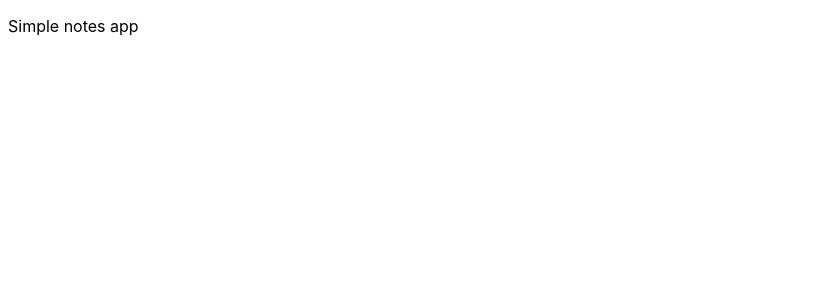
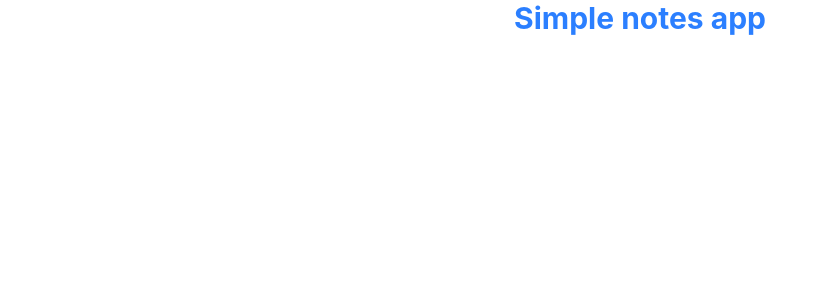
Before and after one commit to Ljupce11/simple-notes-app, a React (Vite) app: page / in a window 1280 px wide. Shown: the top 300 px of the page, without its empty margins (0-819 px from the left). Built offline with nearby package versions, Linux system fonts and the light colour scheme.

Commit message:
Add Tailwind CSS for styling and configuration

```diff
--- a/package.json
+++ b/package.json
@@ -10,8 +10,10 @@
     "preview": "vite preview"
   },
   "dependencies": {
+    "@tailwindcss/vite": "^4.0.6",
     "react": "^19.0.0",
-    "react-dom": "^19.0.0"
+    "react-dom": "^19.0.0",
+    "tailwindcss": "^4.0.6"
   },
   "devDependencies": {
     "@biomejs/biome": "1.9.4",
--- a/src/App.tsx
+++ b/src/App.tsx
@@ -1,7 +1,7 @@
 function App() {
   return (
     <>
-      <p>Simple notes app</p>
+      <p className="text-3xl font-bold text-center text-blue-500">Simple notes app</p>
     </>
   )
 }
--- a/src/index.css
+++ b/src/index.css
@@ -1,3 +1,5 @@
+@import "tailwindcss";
+
 :root {
   font-family: Inter, system-ui, Avenir, Helvetica, Arial, sans-serif;
   /* line-height: 1.5;
--- a/vite.config.ts
+++ b/vite.config.ts
@@ -1,7 +1,11 @@
 import { defineConfig } from 'vite'
 import react from '@vitejs/plugin-react-swc'
+import tailwindcss from '@tailwindcss/vite'
 
 // https://vite.dev/config/
 export default defineConfig({
-  plugins: [react()],
+  plugins: [
+    react(),
+    tailwindcss(),
+  ],
 })
```
Also changed, not shown: 1 other file (tests, documents, lock files or other folders).
